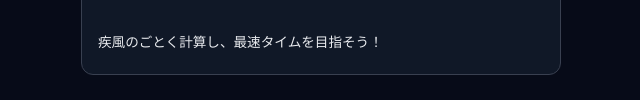
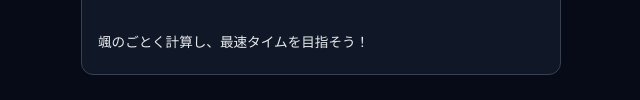
Before and after one commit to yoku-h/ten_master_hayate, a plain HTML site: page index.html in a window 1280 px wide. Shown: the part 2050-2150 px from the top of the page, 319-959 px from the left. Drawn offline with Linux system fonts and the light colour scheme.

Commit message:
Add files via upload

```diff
--- a/index.html
+++ b/index.html
@@ -241,7 +241,7 @@ a.help-link:active {
   </p>
 <BR>
   <p>
-    疾風のごとく計算し、最速タイムを目指そう！
+    颯のごとく計算し、最速タイムを目指そう！
   </p>
 </div>
 
```
